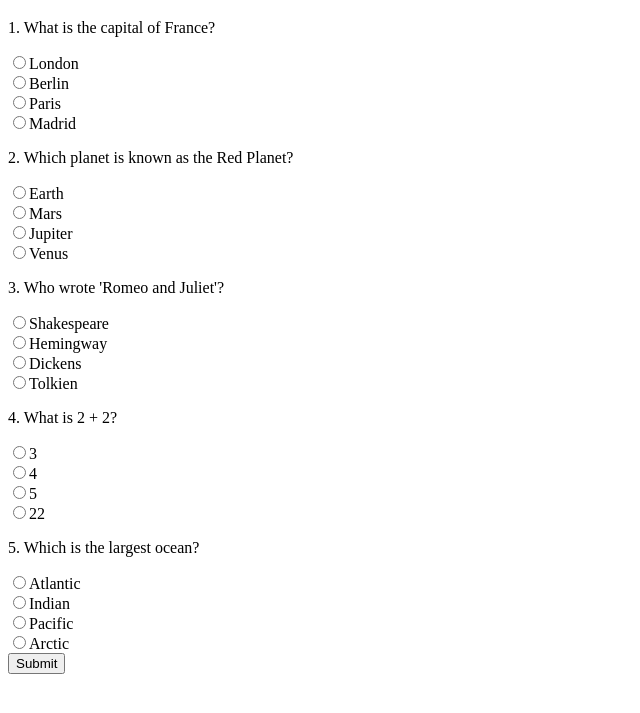
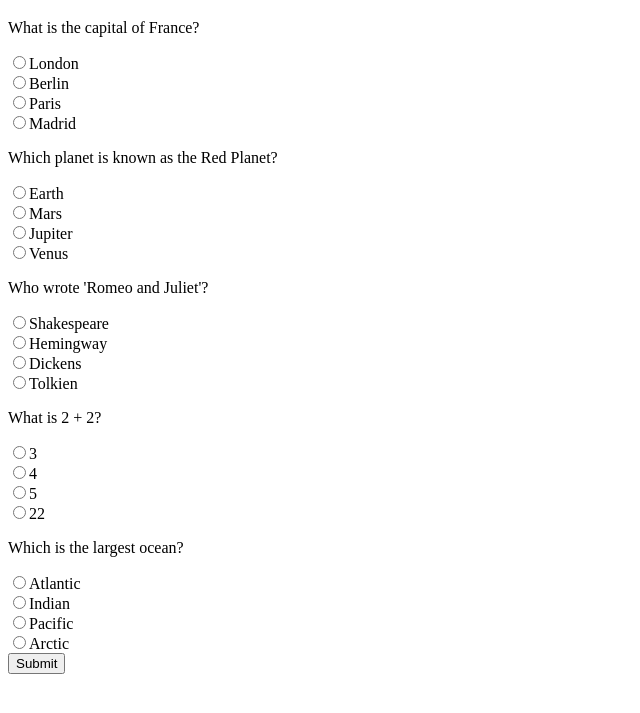
Before and after one commit to acciojob/quiz-with-session-sushma-regidi, a website: page main.html in a window 1280 px wide. Shown: the part 61-774 px from the top of the page, without its empty margins (0-640 px from the left). Drawn offline with Linux system fonts and the light colour scheme.

```diff
--- a/script.js
+++ b/script.js
@@ -1,28 +1,28 @@
 // -------------------- QUIZ DATA --------------------
 const quizData = [
   {
-    question: "1. What is the capital of France?",
-    options: ["London", "Berlin", "Paris", "Madrid"],
+    question: "What is the capital of France?",
+    choices: ["London", "Berlin", "Paris", "Madrid"],
     answer: "Paris",
   },
   {
-    question: "2. Which planet is known as the Red Planet?",
-    options: ["Earth", "Mars", "Jupiter", "Venus"],
+    question: "Which planet is known as the Red Planet?",
+    choices: ["Earth", "Mars", "Jupiter", "Venus"],
     answer: "Mars",
   },
   {
-    question: "3. Who wrote 'Romeo and Juliet'?",
-    options: ["Shakespeare", "Hemingway", "Dickens", "Tolkien"],
+    question: "Who wrote 'Romeo and Juliet'?",
+    choices: ["Shakespeare", "Hemingway", "Dickens", "Tolkien"],
     answer: "Shakespeare",
   },
   {
-    question: "4. What is 2 + 2?",
-    options: ["3", "4", "5", "22"],
+    question: "What is 2 + 2?",
+    choices: ["3", "4", "5", "22"],
     answer: "4",
   },
   {
-    question: "5. Which is the largest ocean?",
-    options: ["Atlantic", "Indian", "Pacific", "Arctic"],
+    question: "Which is the largest ocean?",
+    choices: ["Atlantic", "Indian", "Pacific", "Arctic"],
     answer: "Pacific",
   },
 ];
@@ -46,26 +46,27 @@
     questionText.textContent = q.question;
     questionDiv.appendChild(questionText);
 
-    q.options.forEach((opt) => {
+    q.choices.forEach((choice) => {
       const label = document.createElement("label");
       const input = document.createElement("input");
       input.type = "radio";
       input.name = `q${index}`;
-      input.value = opt;
+      input.value = choice;
 
-      // Check previously selected answer from sessionStorage
-      if (progress[`q${index}`] === opt) {
+      // Restore previous selections from sessionStorage
+      if (progress[`q${index}`] === choice) {
         input.checked = true;
+        input.setAttribute("checked", "true"); // ✅ Fix for Cypress
       }
 
       // Save progress on selection
       input.addEventListener("change", () => {
-        progress[`q${index}`] = opt;
+        progress[`q${index}`] = choice;
         sessionStorage.setItem("progress", JSON.stringify(progress));
       });
 
       label.appendChild(input);
-      label.appendChild(document.createTextNode(opt));
+      label.appendChild(document.createTextNode(choice));
       questionDiv.appendChild(label);
       questionDiv.appendChild(document.createElement("br"));
     });
@@ -73,10 +74,12 @@
     questionsContainer.appendChild(questionDiv);
   });
 
-  // If score was saved previously, display it
+  // Show previous score if available
   const savedScore = localStorage.getItem("score");
   if (savedScore !== null) {
     scoreDiv.textContent = `Your score is ${savedScore} out of ${quizData.length}.`;
+  } else {
+    scoreDiv.textContent = "";
   }
 }
 
```
Also changed, not shown: main.html (line endings or trailing spaces).
